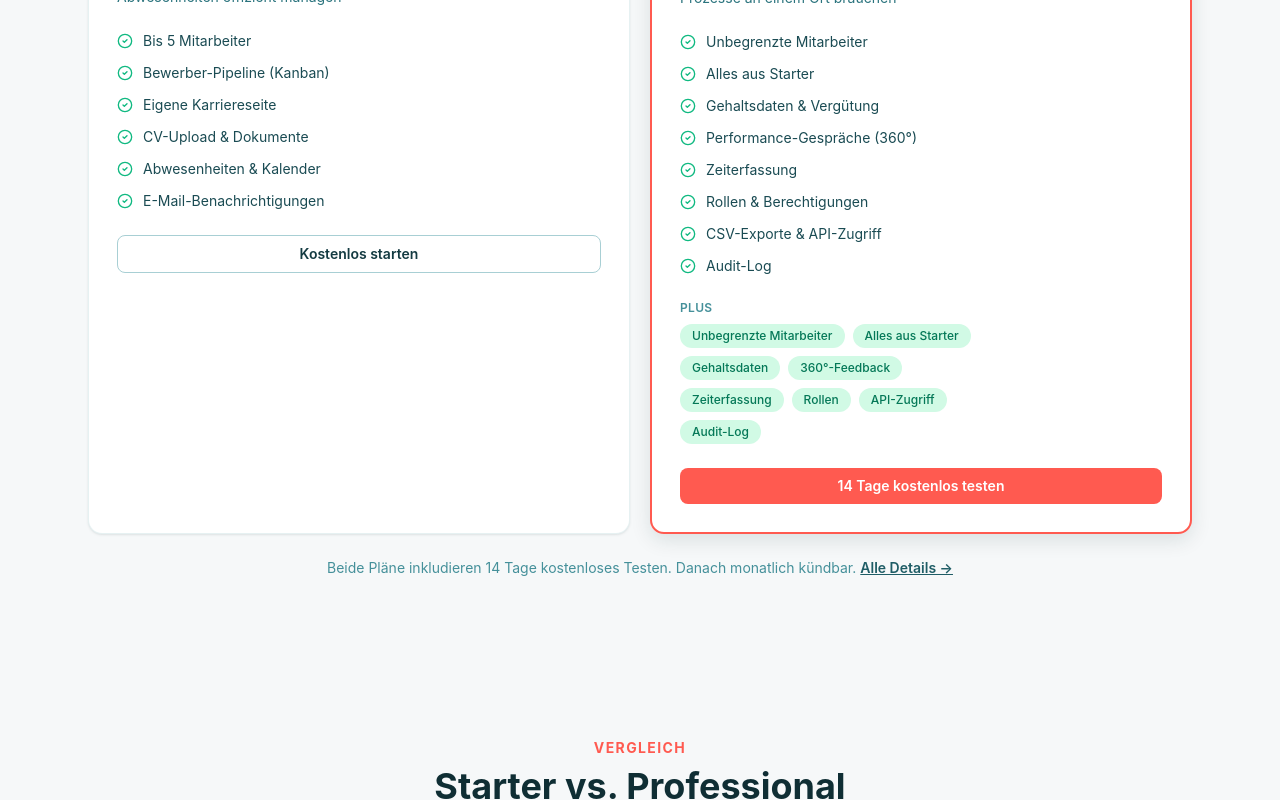
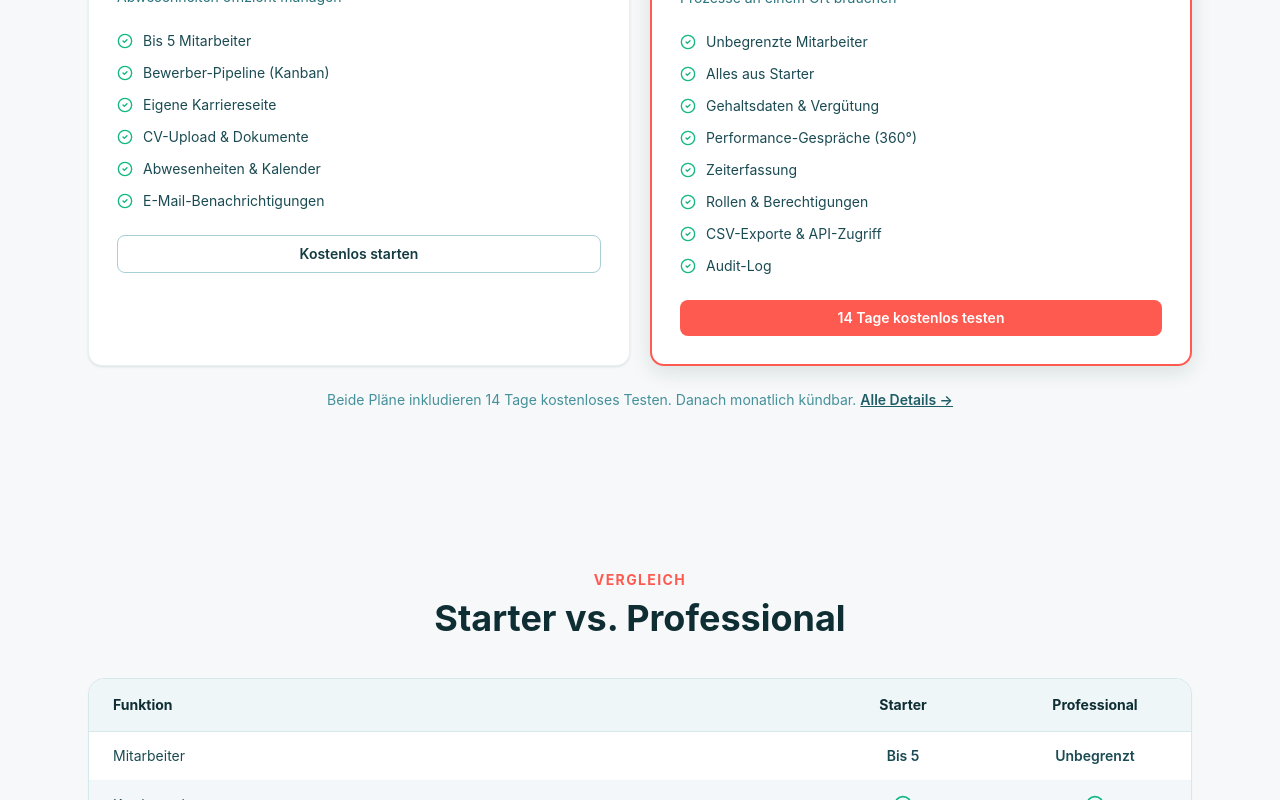
Before and after one commit to bastio89/iistelle, a Next.js app: page / in a window 1280 px wide. Shown: the part 2986-3786 px from the top of the page. Built offline with nearby package versions, Linux system fonts and the light colour scheme.

Commit message:
fix: Doppelte Plus-Features entfernt

```diff
--- a/src/app/page.tsx
+++ b/src/app/page.tsx
@@ -503,23 +503,6 @@ export default function LandingPage() {
                       ))}
                     </div>
 
-                    {plan.id === "professional" && (
-                      <div className="mt-6">
-                        <p className="text-xs font-semibold uppercase tracking-wide text-petrol-400 mb-2">
-                          Plus
-                        </p>
-                        <div className="flex flex-wrap gap-2">
-                          <span className="rounded-full bg-emerald-100 px-3 py-1 text-xs font-medium text-emerald-700">Unbegrenzte Mitarbeiter</span>
-                          <span className="rounded-full bg-emerald-100 px-3 py-1 text-xs font-medium text-emerald-700">Alles aus Starter</span>
-                          <span className="rounded-full bg-emerald-100 px-3 py-1 text-xs font-medium text-emerald-700">Gehaltsdaten</span>
-                          <span className="rounded-full bg-emerald-100 px-3 py-1 text-xs font-medium text-emerald-700">360°-Feedback</span>
-                          <span className="rounded-full bg-emerald-100 px-3 py-1 text-xs font-medium text-emerald-700">Zeiterfassung</span>
-                          <span className="rounded-full bg-emerald-100 px-3 py-1 text-xs font-medium text-emerald-700">Rollen</span>
-                          <span className="rounded-full bg-emerald-100 px-3 py-1 text-xs font-medium text-emerald-700">API-Zugriff</span>
-                          <span className="rounded-full bg-emerald-100 px-3 py-1 text-xs font-medium text-emerald-700">Audit-Log</span>
-                        </div>
-                      </div>
-                    )}
                   </div>
 
                   <div className="w-32 shrink-0 text-right">
```
